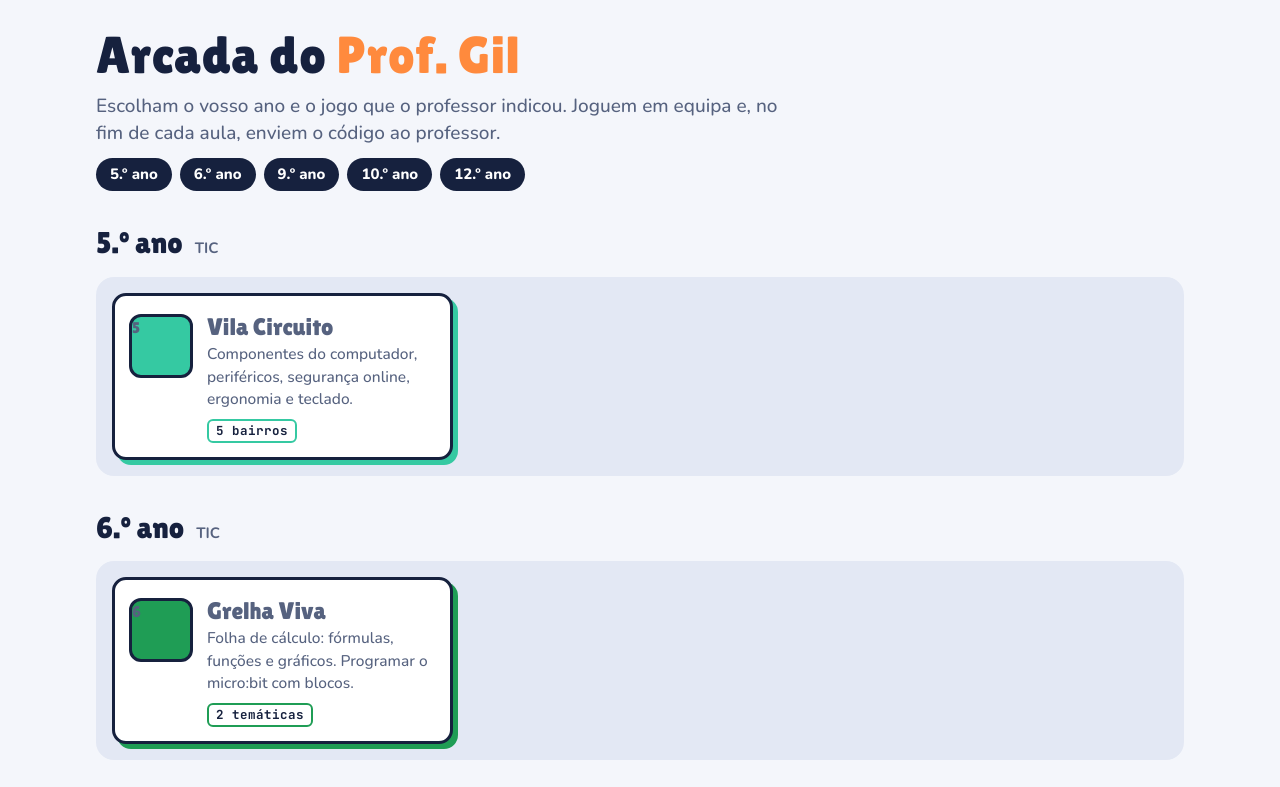
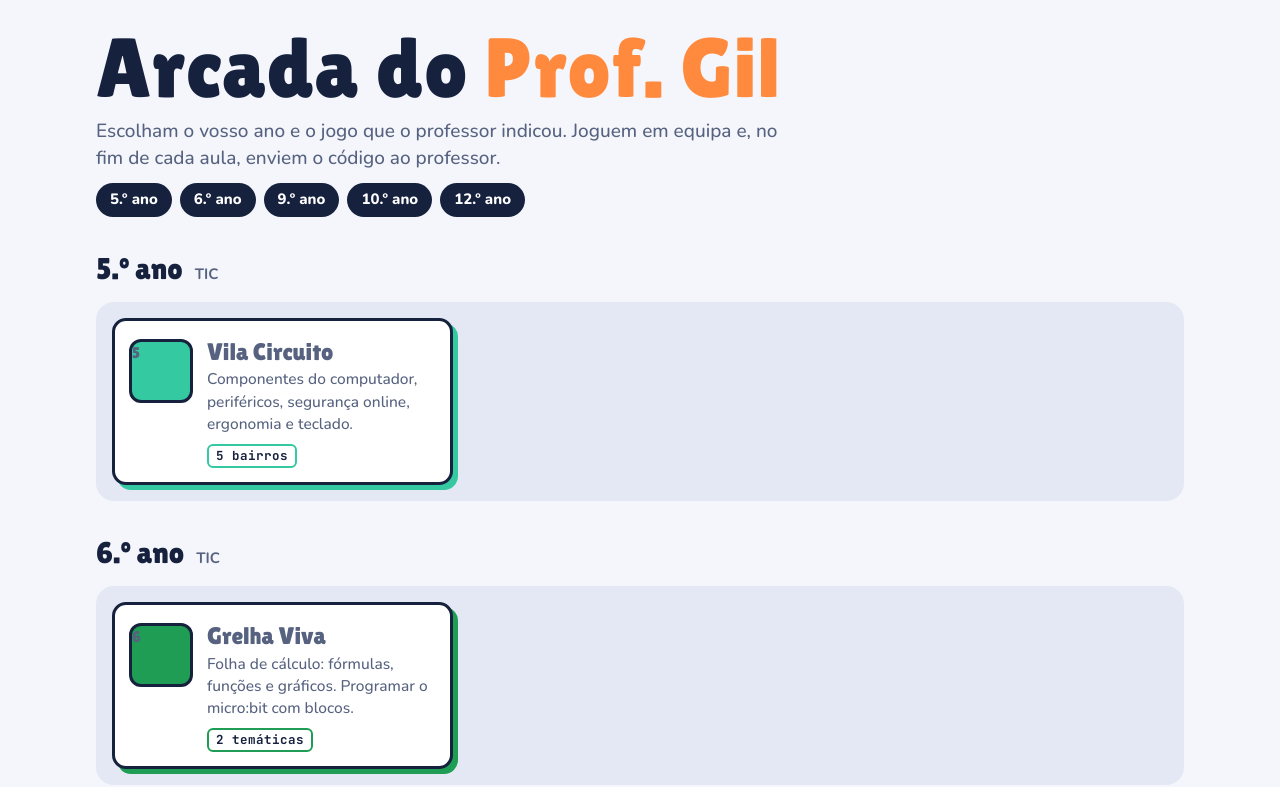
Before and after one commit to gil78/jogos, a plain HTML site: page index.html in a window 1280 px wide. Shown: the top 787 px of the page. Drawn offline with nearby package versions, Linux system fonts and the light colour scheme.

```diff
--- a/index.html
+++ b/index.html
@@ -20,7 +20,7 @@ html,body{margin:0}
 body{background:var(--bg);color:var(--fg);font-family:var(--f-b);font-size:17px;line-height:1.45}
 .wrap{max-width:1120px;margin-inline:auto;padding-block:28px 56px;padding-left:max(16px,env(safe-area-inset-left,0px));padding-right:max(16px,env(safe-area-inset-right,0px));display:flex;flex-direction:column;gap:30px}
 header{display:flex;flex-direction:column;gap:10px}
-h1{font-family:var(--f-d);font-weight:400;font-size:clamp(30px,5vw,52px);line-height:1.05;margin:0;letter-spacing:.01em;text-wrap:balance}
+h1{font-family:var(--f-d);font-weight:400;font-size:clamp(44px,8vw,84px);line-height:.95;margin:0;letter-spacing:.01em;text-wrap:balance}
 h1 em{font-style:normal;color:var(--acc)}
 .lead{max-width:62ch;font-size:19px;margin:0;color:var(--muted)}
 nav{display:flex;flex-wrap:wrap;gap:8px}
```
